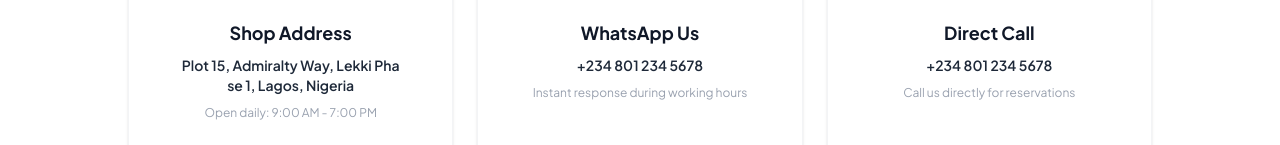
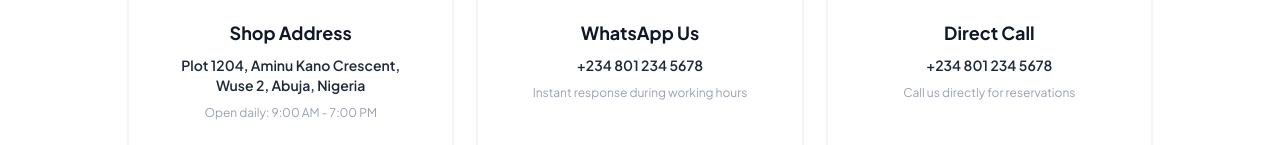
Before and after one commit to Ios12316/Everything_Nasha, a React (Vite) app in the folder everything-nasha-frontend/: page /contact in a window 1280 px wide. Shown: the part 378-523 px from the top of the page. Built offline with nearby package versions, Linux system fonts and the light colour scheme; a web font is replaced by a local one.

Commit message:
fix: dark mode quote text visibility in About page and relocate studio address to Abuja

```diff
--- a/everything-nasha-frontend/src/pages/About.jsx
+++ b/everything-nasha-frontend/src/pages/About.jsx
@@ -62,7 +62,7 @@ export default function About() {
                 Everything_Nasha was founded on a simple principle: beauty is a form of self-expression, not conformity. We specialize in providing a curated menu of bespoke services including custom tattooing, high-end nail grooming, acrylic enhancements, and luxury lash extensions.
               </p>
               <p className="text-gray-600 dark:text-gray-300 leading-relaxed">
-                Our studio operates in Lagos, Nigeria, serving clients who value detailed precision, hygienic procedures, and premium styling. Whether you are coming in for an intricate tattoo piece or custom gel extensions, you are in the hands of trained, dedicated professionals.
+                Our studio operates in Abuja, Nigeria, serving clients who value detailed precision, hygienic procedures, and premium styling. Whether you are coming in for an intricate tattoo piece or custom gel extensions, you are in the hands of trained, dedicated professionals.
               </p>
             </motion.div>
 
@@ -71,7 +71,7 @@ export default function About() {
               whileInView={{ opacity: 1, x: 0 }}
               viewport={{ once: true }}
               transition={{ duration: 0.6 }}
-              className="relative rounded-3xl overflow-hidden shadow-2xl border border-gray-100 dark:border-slate-800 bg-gray-50 dark:bg-slate-850 p-8 flex flex-col justify-center h-full min-h-[300px]"
+              className="relative rounded-3xl overflow-hidden shadow-2xl border border-gray-100 dark:border-slate-800 bg-gray-50 dark:bg-slate-800 p-8 flex flex-col justify-center h-full min-h-[300px]"
             >
               <div className="absolute top-4 left-4 text-6xl text-pink-500/10 font-serif">“</div>
               <p className="text-lg md:text-xl italic font-serif text-gray-800 dark:text-gray-200 relative z-10 leading-relaxed mb-6">
--- a/everything-nasha-frontend/src/pages/Contact.jsx
+++ b/everything-nasha-frontend/src/pages/Contact.jsx
@@ -7,9 +7,9 @@ export default function Contact() {
   const contactLinks = [
     {
       name: "Shop Address",
-      value: "Plot 15, Admiralty Way, Lekki Phase 1, Lagos, Nigeria",
+      value: "Plot 1204, Aminu Kano Crescent, Wuse 2, Abuja, Nigeria",
       subtext: "Open daily: 9:00 AM - 7:00 PM",
-      link: "https://maps.google.com/?q=Plot+15,+Admiralty+Way,+Lekki+Phase+1,+Lagos,+Nigeria",
+      link: "https://maps.google.com/?q=Plot+1204,+Aminu+Kano+Crescent,+Wuse+2,+Abuja,+Nigeria",
       icon: (
         <svg className="w-8 h-8" fill="none" viewBox="0 0 24 24" stroke="currentColor">
           <path strokeLinecap="round" strokeLinejoin="round" strokeWidth={2} d="M17.657 16.657L13.414 20.9a1.998 1.998 0 01-2.827 0l-4.244-4.243a8 8 0 1111.314 0z" />
```
